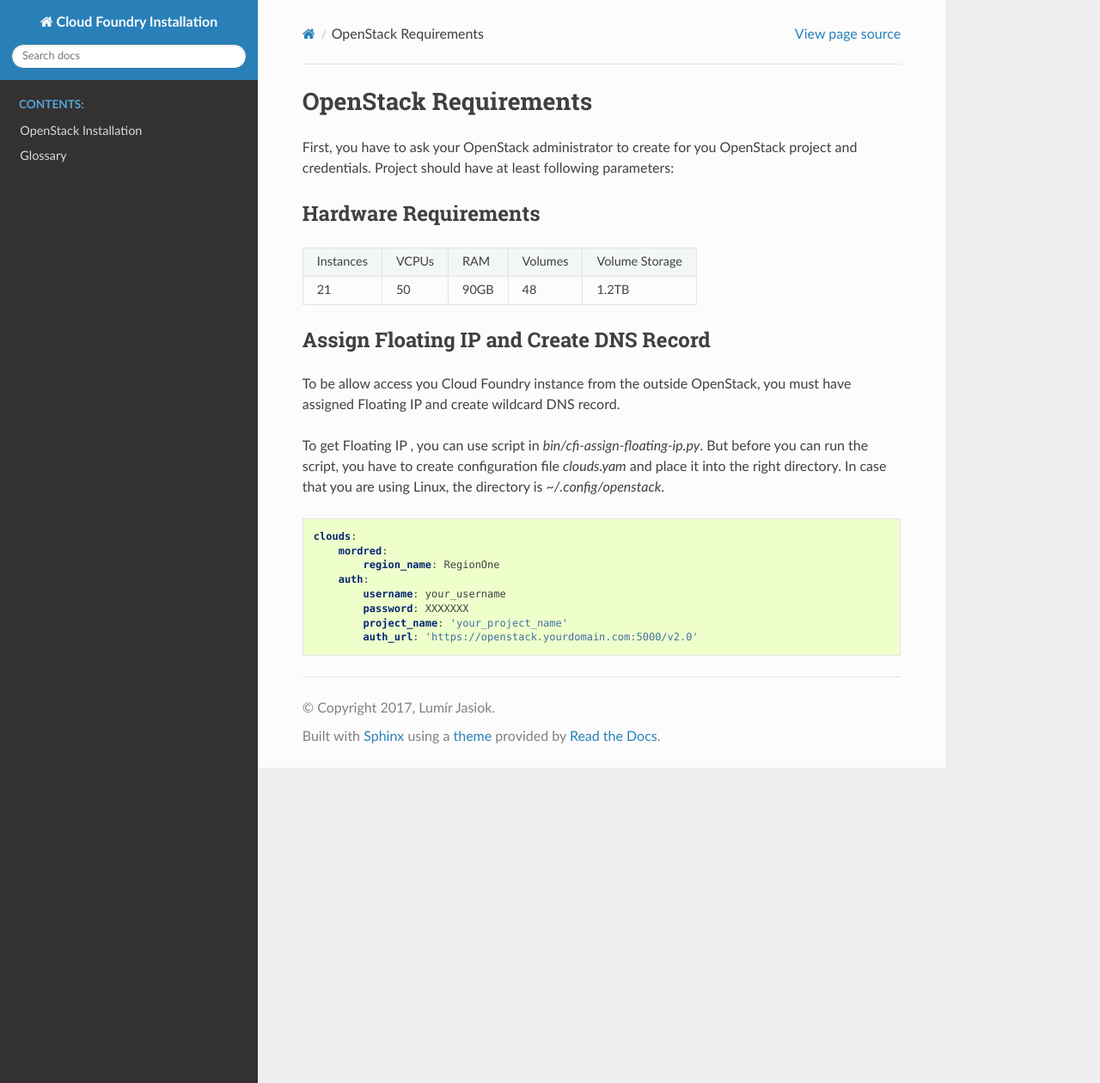
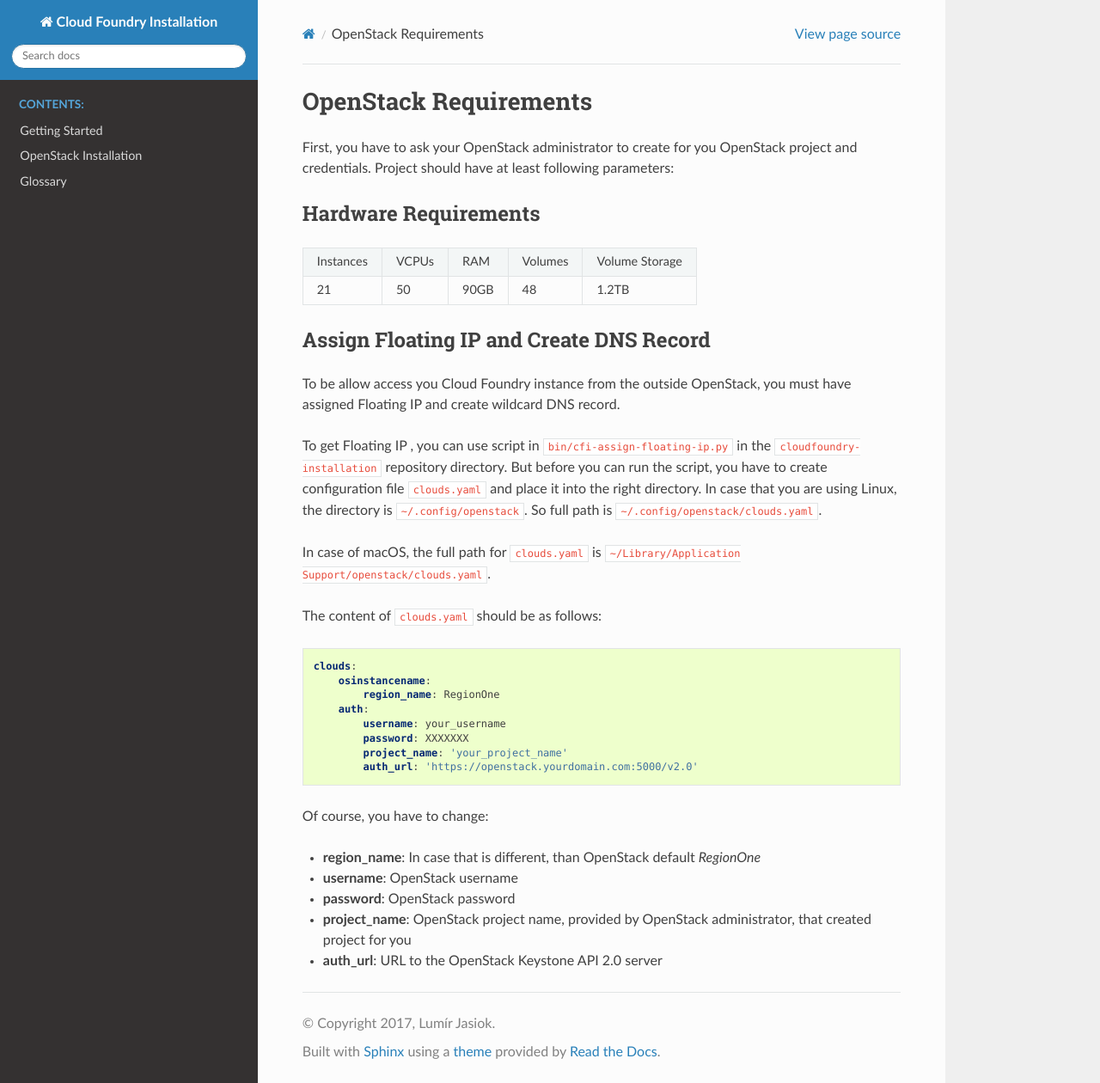
Before and after one commit to jas02/cloudfoundry-installation, a Sphinx documentation site: the page built from docs/source/open_stack/requirements.rst, in a window 1280 px wide and 1260 px high. Shown: the whole window at 86% size. Built offline with Sphinx 7.4.7 and the Read the Docs theme 2.0.0, drawn with Linux system fonts in a browser that asks for light colours; formulas are drawn with MathJax 3.

Commit message:
Add getting started

```diff
--- a/docs/source/index.rst
+++ b/docs/source/index.rst
@@ -10,6 +10,7 @@
    :maxdepth: 2
    :caption: Contents:
 
+   getting_started
    open_stack/index
    glossary
 
--- a/docs/source/open_stack/requirements.rst
+++ b/docs/source/open_stack/requirements.rst
@@ -17,15 +17,27 @@
 
 To be allow access you Cloud Foundry instance from the outside OpenStack, you must have assigned Floating IP and create wildcard DNS record.
 
-To get Floating IP , you can use script in `bin/cfi-assign-floating-ip.py`. But before you can run the script, you have to create configuration file `clouds.yam` and place it into the right directory. In case that you are using Linux, the directory is `~/.config/openstack`.
+To get Floating IP , you can use script in ``bin/cfi-assign-floating-ip.py`` in the ``cloudfoundry-installation`` repository directory. But before you can run the script, you have to create configuration file ``clouds.yaml`` and place it into the right directory. In case that you are using Linux, the directory is ``~/.config/openstack``. So full path is ``~/.config/openstack/clouds.yaml``.
+
+In case of macOS, the full path for ``clouds.yaml`` is ``~/Library/Application Support/openstack/clouds.yaml``.
+
+The content of ``clouds.yaml`` should be as follows:
 
 .. code:: yaml
 
    clouds:
-       mordred:
+       osinstancename:
            region_name: RegionOne
        auth:
            username: your_username
            password: XXXXXXX
            project_name: 'your_project_name'
            auth_url: 'https://openstack.yourdomain.com:5000/v2.0'
+
+Of course, you have to change:
+
+* **region_name**: In case that is different, than OpenStack default *RegionOne*
+* **username**: OpenStack username
+* **password**: OpenStack password
+* **project_name**: OpenStack project name, provided by OpenStack administrator, that created project for you
+* **auth_url**: URL to the OpenStack Keystone API 2.0 server
```
Also changed, not shown: docs/source/getting_started.rst (added, +18 -0 lines), docs/source/glossary.rst (+21 -2 lines), 1 other file.
